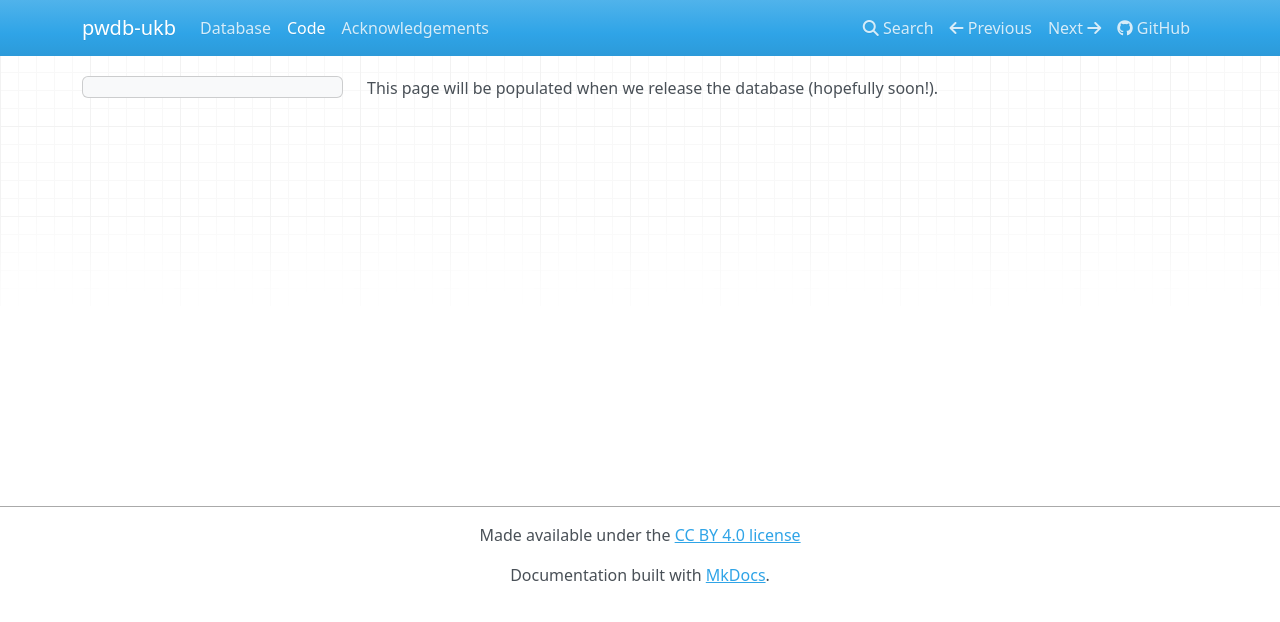
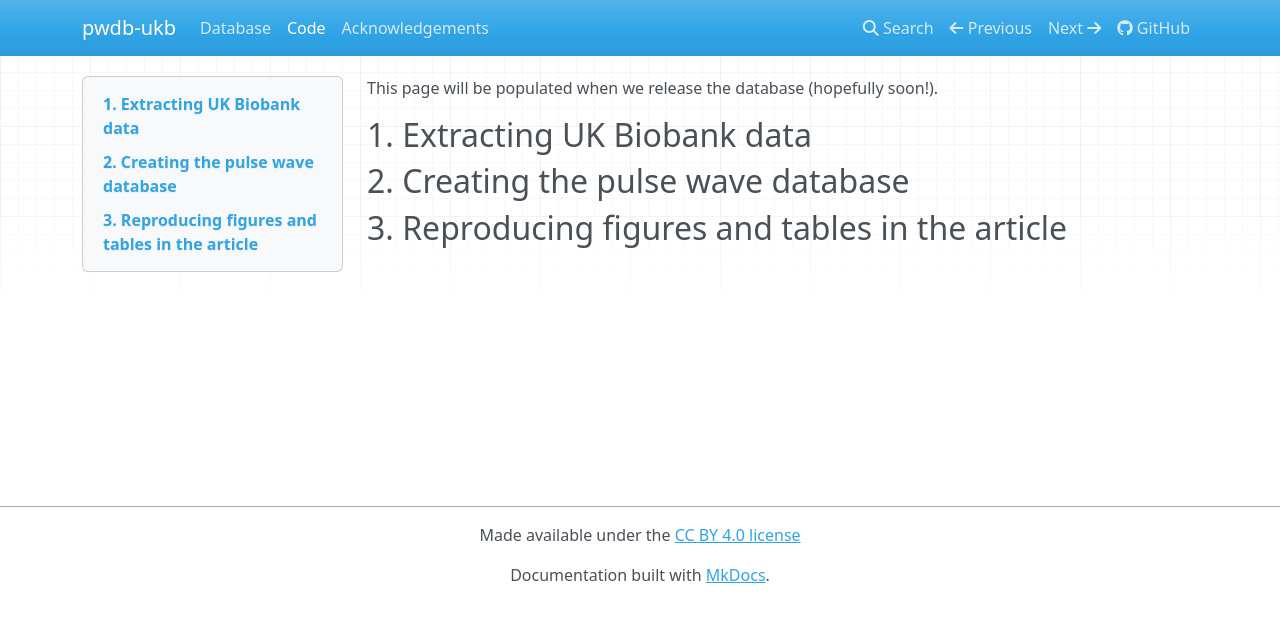
Before and after one commit to natalivanzijl/pwdb-ukb, an MkDocs documentation site: the page built from docs/code_instructions.md, in a window 1280 px wide. Shown: the top 622 px of the page. Built offline with MkDocs 1.6.1, drawn with Linux system fonts in a browser that asks for light colours; nearby versions of some CDN libraries.

Commit message:
fixing formatting issues

```diff
--- a/docs/acknowledgements.md
+++ b/docs/acknowledgements.md
@@ -1,17 +1,27 @@
-Authors
+## Authors
+
 The database was created by Natali van Zijl, with input from:
 
 Jordi Alastruey
+
 Ye Li
+
 Phil Chowienczyk
+
 Peter H Charlton
+
 Andrew King
+
 Esther Puyol-Antón
+
 Jordi Alastruey
+
+## Funding
 
 This work was funded by the Technology Strategy Board, UK Research and Innovation ([project reference: 10106393](https://gtr.ukri.org/projects?ref=10106393)), as part of the [VITAL project](https://vital-horizoneurope.eu/).
 
-Citation
-When using this toolbox, please cite:
+## Citation
+
+When using this database, please cite:
 
 van Zijl N *et al.*, An age- and sex-specific database of *in silico* pulse waves based on the UK Biobank. (In preparation)
--- a/docs/code_instructions.md
+++ b/docs/code_instructions.md
@@ -1 +1,7 @@
 This page will be populated when we release the database (hopefully soon!).
+
+## 1. Extracting UK Biobank data
+
+## 2. Creating the pulse wave database
+
+## 3. Reproducing figures and tables in the article
```
Also changed, not shown: docs/index.md (+1 -1 lines).
